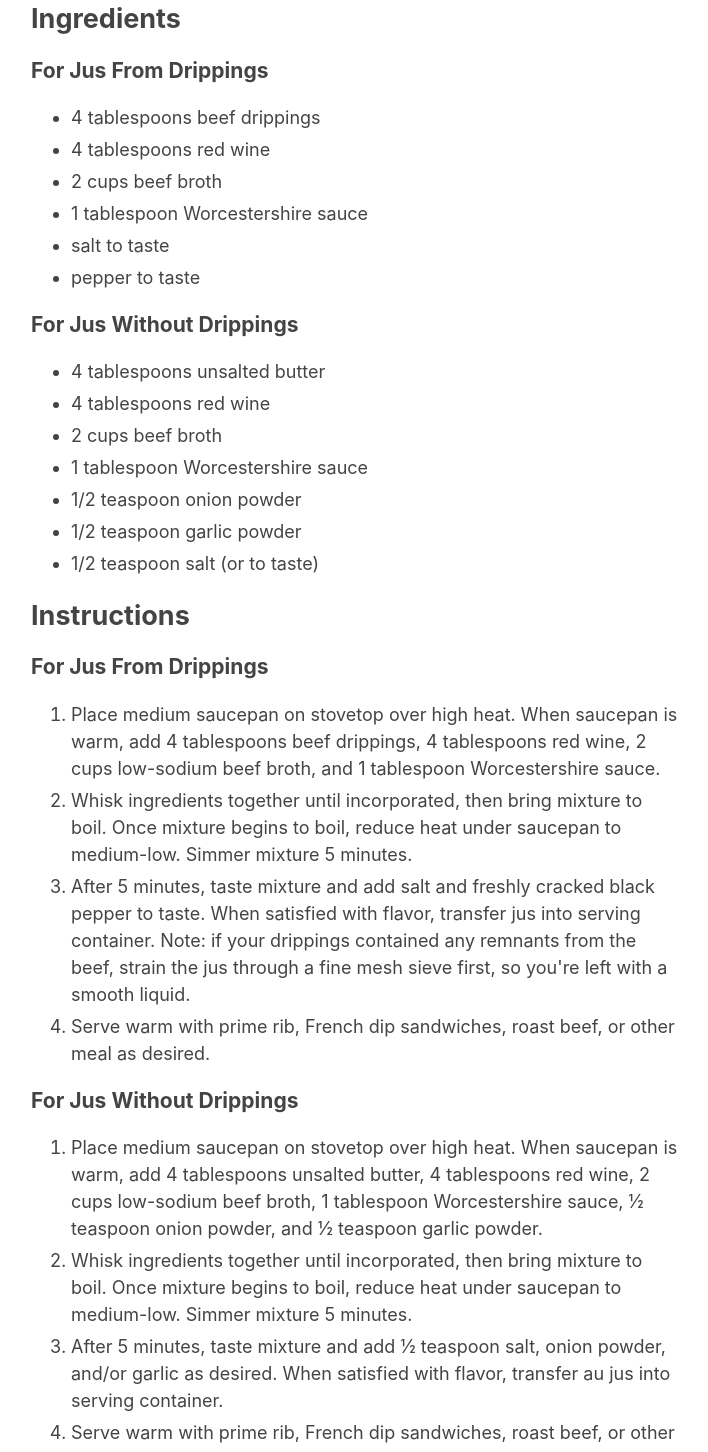
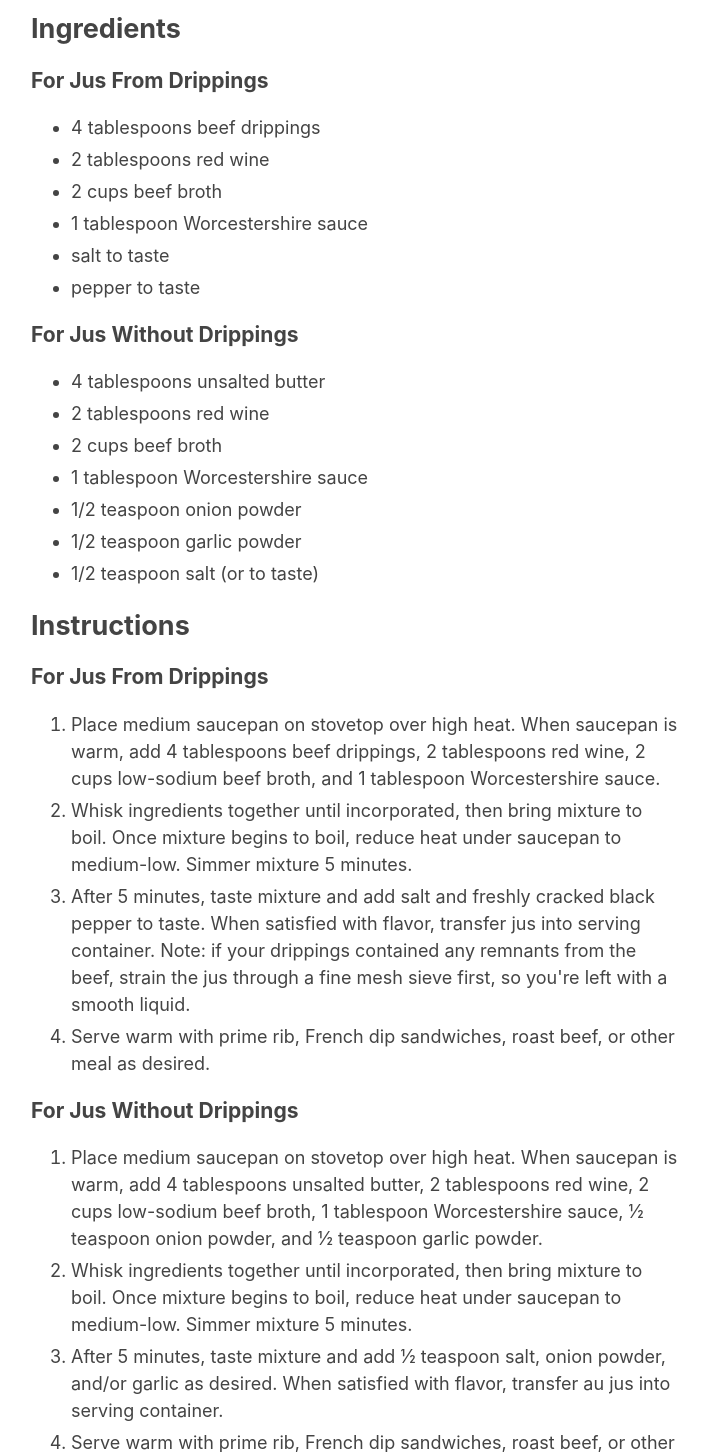
Before and after one commit to taterHotDish/odin-recipes, a plain HTML site: page recipes/au-jus.html in a window 1280 px wide. Shown: the part 335-1787 px from the top of the page, without its empty margins (284-992 px from the left). Drawn offline with Linux system fonts and the light colour scheme.

Commit message:
Reduced red wine in jus

```diff
--- a/css/index.css
+++ b/css/index.css
@@ -1,7 +1,7 @@
 body {
   max-width:650px;
   margin:40px auto;
-  padding:0 10px;
+  padding:10px 10px 10px 10px;
   font:18px/1.5 -apple-system, BlinkMacSystemFont, "Segoe UI", Roboto, "Helvetica Neue", Arial, "Noto Sans", sans-serif, "Apple Color Emoji", "Segoe UI Emoji", "Segoe UI Symbol", "Noto Color Emoji";
   color:#444
 }
--- a/recipes/au-jus.html
+++ b/recipes/au-jus.html
@@ -14,7 +14,7 @@
     <h3>For Jus From Drippings</h3>
     <ul>
         <li>4 tablespoons beef drippings</li>
-        <li>4 tablespoons red wine</li>
+        <li>2 tablespoons red wine</li>
         <li>2 cups beef broth</li>
         <li>1 tablespoon Worcestershire sauce</li>
         <li>salt to taste</li>
@@ -23,7 +23,7 @@
     <h3>For Jus Without Drippings</h3>
     <ul>
         <li>4 tablespoons unsalted butter</li>
-        <li>4 tablespoons red wine</li>
+        <li>2 tablespoons red wine</li>
         <li>2 cups beef broth</li>
         <li>1 tablespoon Worcestershire sauce</li>
         <li>1/2 teaspoon onion powder</li>
@@ -33,14 +33,14 @@
     <h2>Instructions</h2>
     <h3>For Jus From Drippings</h3>
     <ol>
-        <li>Place medium saucepan on stovetop over high heat. When saucepan is warm, add 4 tablespoons beef drippings, 4 tablespoons red wine, 2 cups low-sodium beef broth, and 1 tablespoon Worcestershire sauce.</li>
+        <li>Place medium saucepan on stovetop over high heat. When saucepan is warm, add 4 tablespoons beef drippings, 2 tablespoons red wine, 2 cups low-sodium beef broth, and 1 tablespoon Worcestershire sauce.</li>
         <li>Whisk ingredients together until incorporated, then bring mixture to boil. Once mixture begins to boil, reduce heat under saucepan to medium-low. Simmer mixture 5 minutes.</li>
         <li>After 5 minutes, taste mixture and add salt and freshly cracked black pepper to taste. When satisfied with flavor, transfer jus into serving container. Note: if your drippings contained any remnants from the beef, strain the jus through a fine mesh sieve first, so you're left with a smooth liquid.</li>
         <li>Serve warm with prime rib, French dip sandwiches, roast beef, or other meal as desired.</li>
     </ol>
     <h3>For Jus Without Drippings</h3>
     <ol>
-        <li>Place medium saucepan on stovetop over high heat. When saucepan is warm, add 4 tablespoons unsalted butter, 4 tablespoons red wine, 2 cups low-sodium beef broth, 1 tablespoon Worcestershire sauce, ½ teaspoon onion powder, and ½ teaspoon garlic powder.</li>
+        <li>Place medium saucepan on stovetop over high heat. When saucepan is warm, add 4 tablespoons unsalted butter, 2 tablespoons red wine, 2 cups low-sodium beef broth, 1 tablespoon Worcestershire sauce, ½ teaspoon onion powder, and ½ teaspoon garlic powder.</li>
         <li>Whisk ingredients together until incorporated, then bring mixture to boil. Once mixture begins to boil, reduce heat under saucepan to medium-low. Simmer mixture 5 minutes.</li>
         <li>After 5 minutes, taste mixture and add ½ teaspoon salt, onion powder, and/or garlic as desired. When satisfied with flavor, transfer au jus into serving container.</li>
         <li>Serve warm with prime rib, French dip sandwiches, roast beef, or other meal as desired.</li>
```
